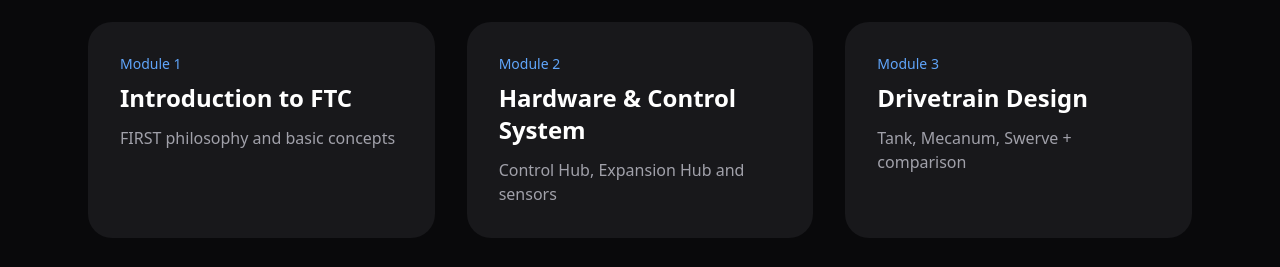
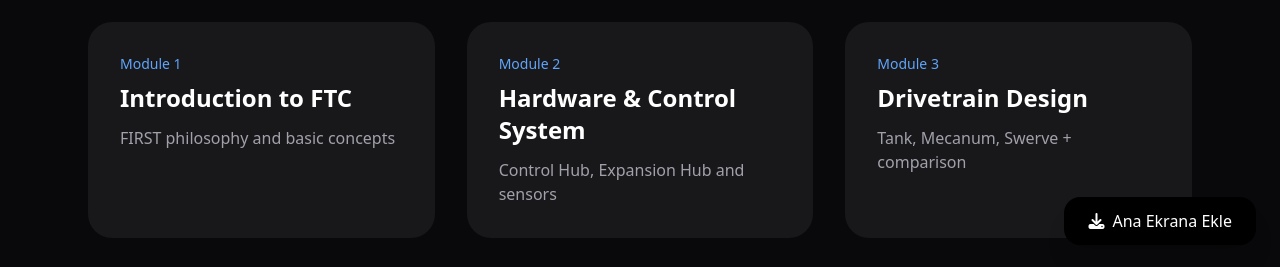
Before and after one commit to asteria32334/ftc-workshop-en, a plain HTML site: page index.html in a window 1280 px wide. Shown: the part 531-798 px from the top of the page. Drawn offline with nearby package versions, Linux system fonts and the light colour scheme.

Commit message:
Update index.html

```diff
--- a/index.html
+++ b/index.html
@@ -20,31 +20,25 @@
 </head>
 
 <body class="bg-zinc-950 text-white">
-<!-- Ana Ekrana Ekle Butonu -->
-<button id="installBtn"
-        class="fixed bottom-6 right-6 bg-black hover:bg-gray-800 text-white px-6 py-3 rounded-2xl shadow-xl flex items-center gap-2 z-50 hidden transition-all">
+<!-- iOS ve Genel Ana Ekrana Ekle Butonu -->
+<button onclick="showInstallInstruction()"
+        class="fixed bottom-6 right-6 bg-black hover:bg-gray-800 text-white px-6 py-3 rounded-2xl shadow-xl flex items-center gap-2 z-50 transition-all">
   <i class="fas fa-download"></i>
   <span>Ana Ekrana Ekle</span>
 </button>
 
 <script>
-  let deferredPrompt;
-
-  window.addEventListener('beforeinstallprompt', (e) => {
-    e.preventDefault();
-    deferredPrompt = e;
-    document.getElementById('installBtn').classList.remove('hidden');
-  });
-
-  document.getElementById('installBtn').addEventListener('click', () => {
-    if (deferredPrompt) {
-      deferredPrompt.prompt();
-      deferredPrompt.userChoice.then((choice) => {
-        console.log('Kullanıcı tercihi:', choice.outcome);
-        deferredPrompt = null;
-      });
+  function showInstallInstruction() {
+    if (navigator.standalone) {
+      alert("Zaten ana ekranda yüklü!");
+    } else {
+      alert("Ana Ekrana Eklemek İçin:\n\n" +
+            "1. Aşağıdaki Paylaş butonuna dokunun (📤)\n" +
+            "2. Aşağı kaydırın\n" +
+            "3. 'Ana Ekrana Ekle' seçeneğine dokunun\n\n" +
+            "Sonra uygulamayı tam ekran açabilirsiniz.");
     }
-  });
+  }
 </script>
 
   <header class="bg-zinc-900 border-b border-zinc-700">
```
